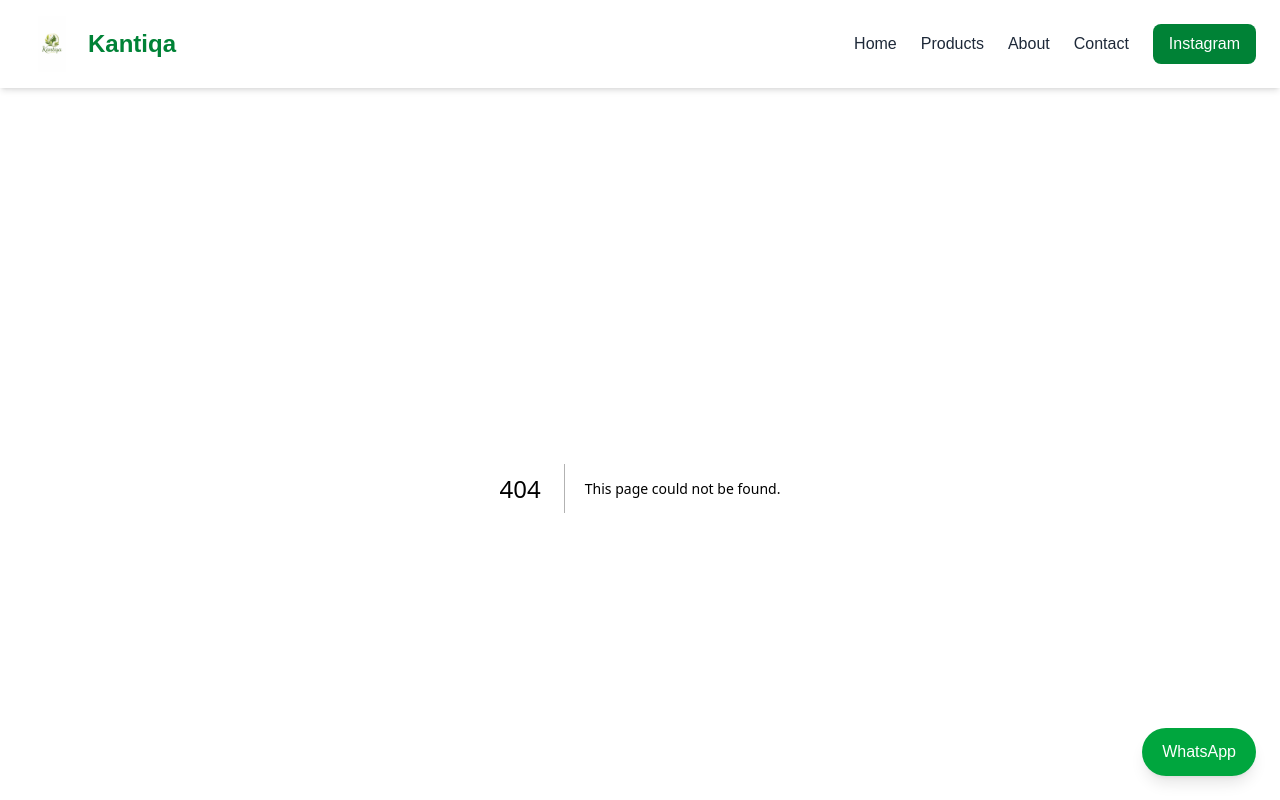
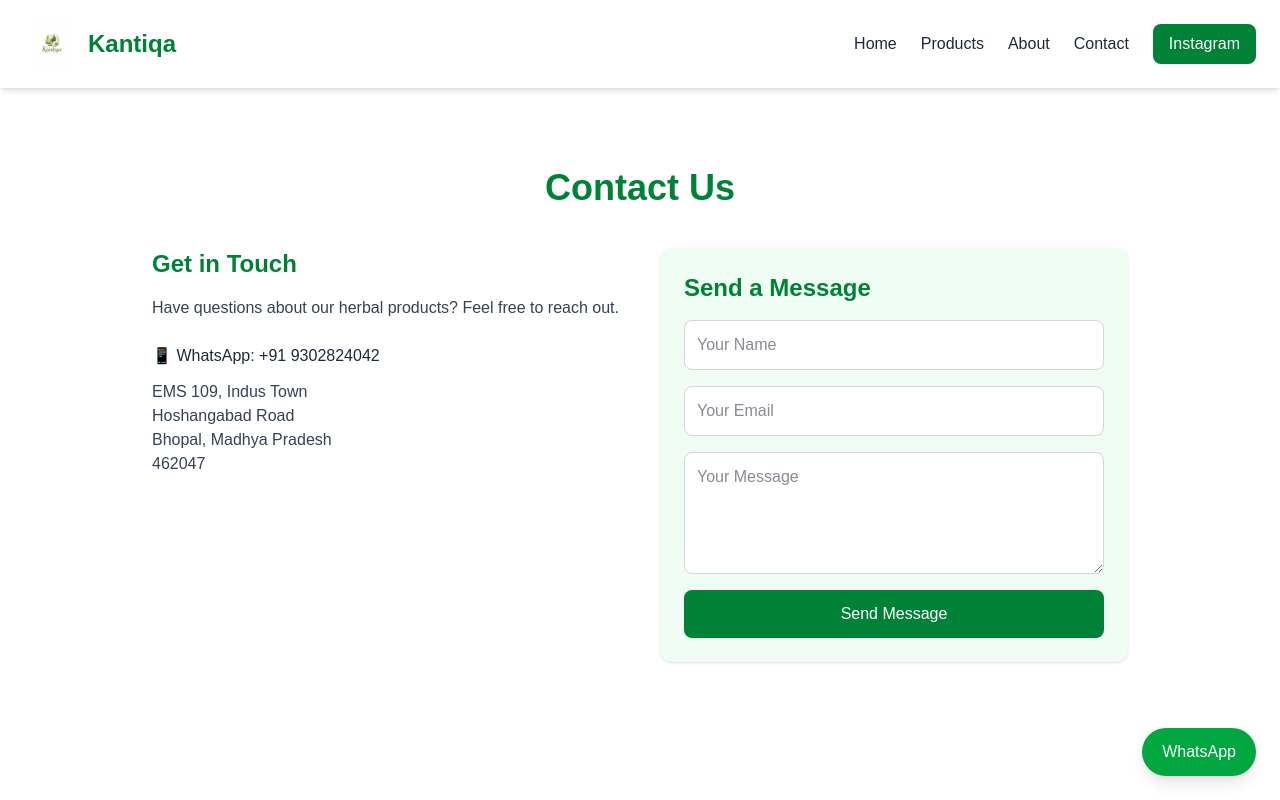
Before and after one commit to kantiqaofficial/kantiqa-website, a Next.js app: page /contact in a window 1280 px wide. Before the commit this address had no page. Shown: the top 800 px of the page. Built offline with nearby package versions, Linux system fonts and the light colour scheme.

Commit message:
Connected contact form to WhatsApp

```diff
--- /dev/null
+++ b/src/app/about/page.js
@@ -0,0 +1,44 @@
+export default function About() {
+  return (
+
+    <main className="bg-white min-h-screen py-20 px-6 max-w-5xl mx-auto">
+
+      <h1 className="text-4xl font-bold text-green-700 mb-8 text-center">
+        About Kantiqa
+      </h1>
+
+      <p className="text-gray-700 text-lg mb-6">
+        Kantiqa is dedicated to bringing the purity of traditional
+        herbal ingredients for natural beauty and hair care.
+      </p>
+
+      <p className="text-gray-700 text-lg mb-6">
+        Our products are made from carefully selected herbs like
+        Multani Mitti, Mehendi, and Shikakai that have been trusted
+        for generations.
+      </p>
+
+      <p className="text-gray-700 text-lg mb-6">
+        We believe true beauty comes from nature. That's why our
+        powders are 100% natural and free from harmful chemicals.
+      </p>
+
+      <div className="bg-green-50 p-6 rounded-xl mt-10">
+
+        <h2 className="text-2xl font-semibold text-green-700 mb-4">
+          Our Promise
+        </h2>
+
+        <ul className="list-disc ml-6 text-gray-700 space-y-2">
+          <li>100% Natural Ingredients</li>
+          <li>No Chemicals</li>
+          <li>Traditional Herbal Care</li>
+          <li>Safe for Skin & Hair</li>
+        </ul>
+
+      </div>
+
+    </main>
+
+  )
+}
--- /dev/null
+++ b/src/app/contact/page.js
@@ -0,0 +1,114 @@
+"use client"
+
+import { useState } from "react"
+
+export default function Contact() {
+
+const [name, setName] = useState("")
+const [email, setEmail] = useState("")
+const [message, setMessage] = useState("")
+
+const handleSubmit = (e) => {
+  e.preventDefault()
+
+  const text = `Hello Kantiqa,
+
+Name: ${name}
+Email: ${email}
+
+Message:
+${message}`
+
+  const whatsappURL =
+    "https://wa.me/919302824042?text=" + encodeURIComponent(text)
+
+  window.open(whatsappURL, "_blank")
+}
+
+return (
+
+<main className="bg-white min-h-screen py-20 px-6 max-w-5xl mx-auto">
+
+<h1 className="text-4xl font-bold text-green-700 text-center mb-10">
+Contact Us
+</h1>
+
+<div className="grid md:grid-cols-2 gap-10">
+
+{/* Contact Info */}
+
+<div>
+
+<h2 className="text-2xl font-semibold text-green-700 mb-4">
+Get in Touch
+</h2>
+
+<p className="text-gray-700 mb-6">
+Have questions about our herbal products? Feel free to reach out.
+</p>
+
+<p className="text-gray-800 mb-3">
+📱 WhatsApp: +91 9302824042
+</p>
+
+<p className="text-gray-700 mb-6">
+EMS 109, Indus Town<br/>
+Hoshangabad Road<br/>
+Bhopal, Madhya Pradesh<br/>
+462047
+</p>
+
+</div>
+
+
+{/* Contact Form */}
+
+<div className="bg-green-50 p-6 rounded-xl shadow">
+
+<h2 className="text-2xl font-semibold text-green-700 mb-4">
+Send a Message
+</h2>
+
+<form onSubmit={handleSubmit} className="flex flex-col gap-4">
+
+<input
+type="text"
+placeholder="Your Name"
+value={name}
+onChange={(e) => setName(e.target.value)}
+className="border border-gray-300 p-3 rounded-lg text-gray-900 bg-white"
+/>
+
+<input
+type="email"
+placeholder="Your Email"
+value={email}
+onChange={(e) => setEmail(e.target.value)}
+className="border border-gray-300 p-3 rounded-lg text-gray-900 bg-white"
+/>
+
+<textarea
+placeholder="Your Message"
+rows="4"
+value={message}
+onChange={(e) => setMessage(e.target.value)}
+className="border border-gray-300 p-3 rounded-lg text-gray-900 bg-white"
+/>
+
+<button
+type="submit"
+className="bg-green-700 text-white py-3 rounded-lg hover:bg-green-800"
+>
+Send Message
+</button>
+
+</form>
+
+</div>
+
+</div>
+
+</main>
+
+)
+}
--- a/src/components/Navbar.js
+++ b/src/components/Navbar.js
@@ -41,11 +41,11 @@
             Products
           </a>
 
-          <a href="#" className="text-gray-800 hover:text-green-700 font-medium">
+          <a href="/about" className="text-gray-800 hover:text-green-700 font-medium">
             About
           </a>
 
-          <a href="#" className="text-gray-800 hover:text-green-700 font-medium">
+          <a href="/contact" className="text-gray-800 hover:text-green-700 font-medium">
             Contact
           </a>
 
@@ -86,11 +86,11 @@
             Products
           </a>
 
-          <a href="#" className="text-gray-800 hover:text-green-700">
+          <a href="/about" className="text-gray-800 hover:text-green-700">
             About
           </a>
 
-          <a href="#" className="text-gray-800 hover:text-green-700">
+          <a href="/contact" className="text-gray-800 hover:text-green-700">
             Contact
           </a>
 
```
